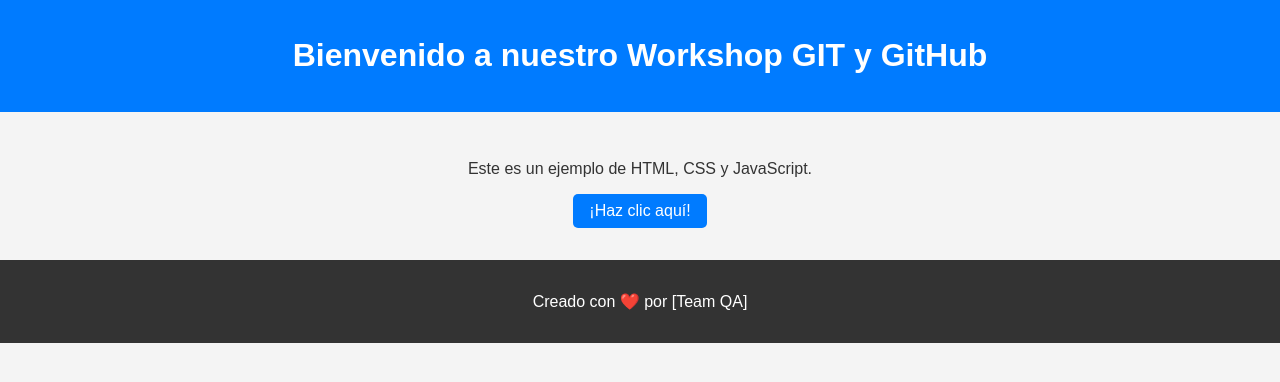
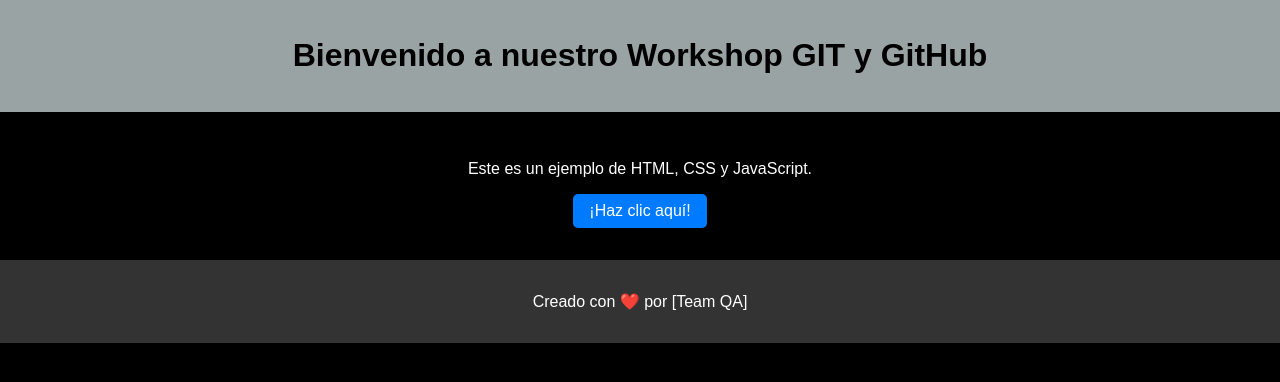
Before and after one commit to Dayancherrezvillao/TeamQA, a plain HTML site: page index.html in a window 1280 px wide. Drawn offline with Linux system fonts and the light colour scheme.

Commit message:
Tittle: Cambio de colores Descripcion: Actualizacion de color de fondo y letras de pagina web

```diff
--- a/style.css
+++ b/style.css
@@ -3,13 +3,13 @@ body {
     font-family: Arial, sans-serif;
     margin: 0;
     padding: 0;
-    background-color: #f4f4f4;
-    color: #333;
+    background-color: #000000;
+    color: white;
 }
 
 header {
-    background-color: #007BFF;
-    color: white;
+    background-color: #99a3a4;
+    color: #000000;
     padding: 1rem 0;
     text-align: center;
 }
```
